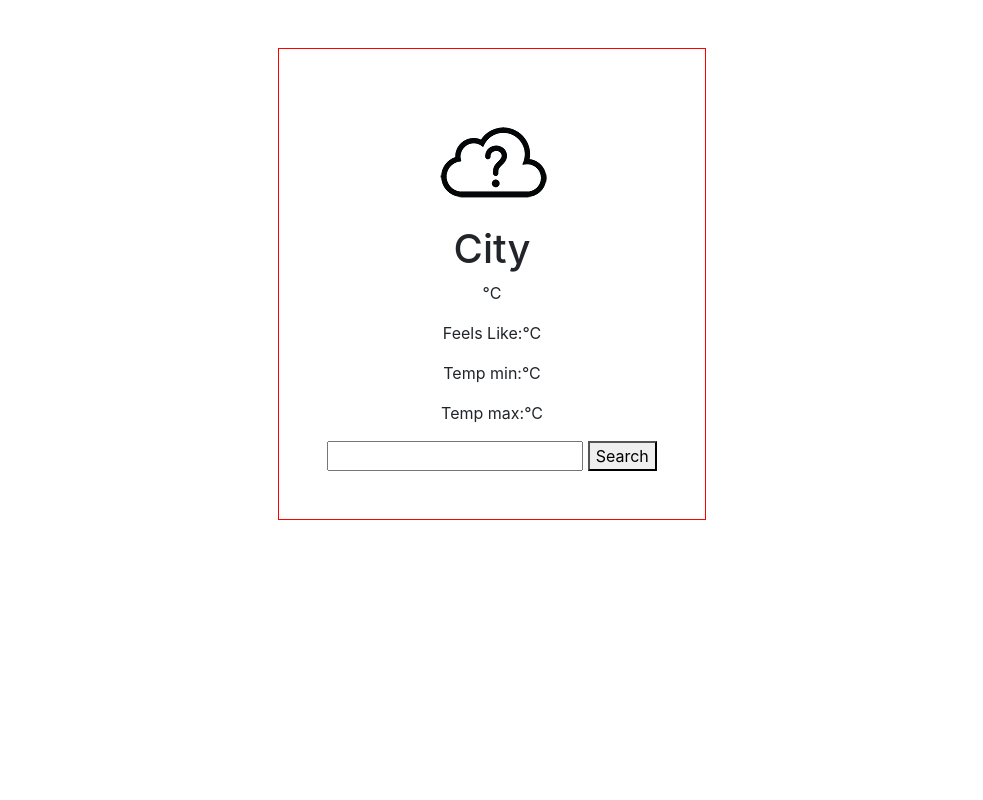
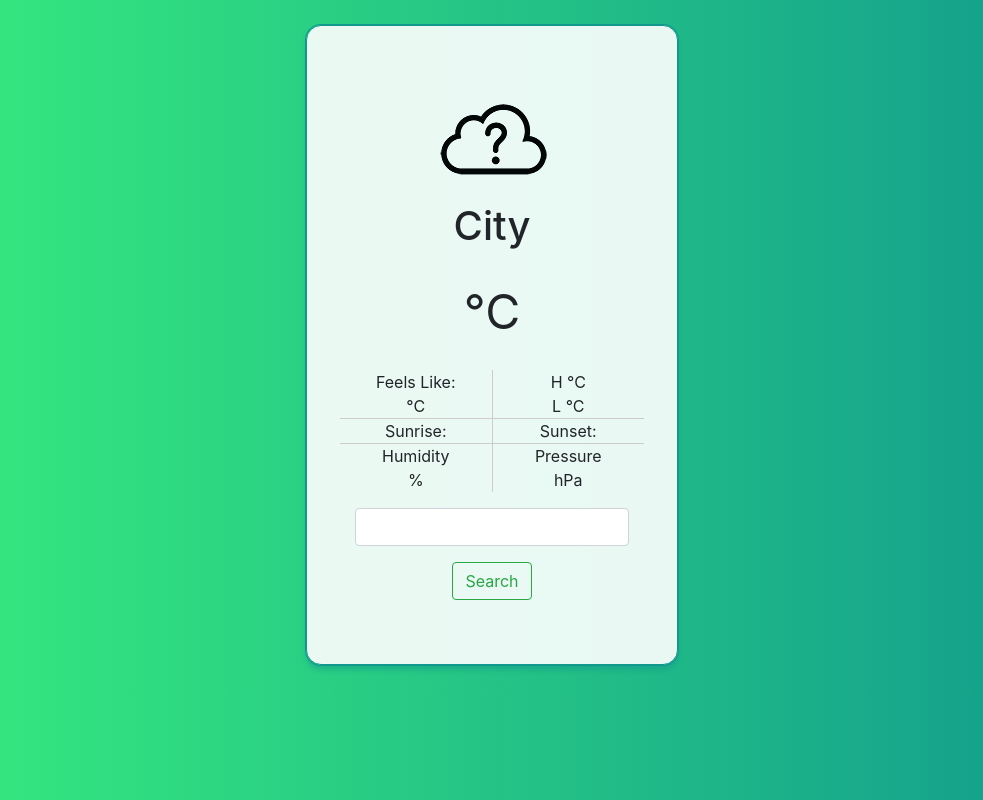
Before and after one commit to fiorelozere/weather-app, a website: page public/index.html in a window 1280 px wide. Shown: the whole page, without its empty margins (148-1131 px from the left). Drawn offline with nearby package versions, Linux system fonts and the light colour scheme.

Commit message:
Added style, fixed minor bugs

```diff
--- a/public/index.html
+++ b/public/index.html
@@ -13,21 +13,61 @@
     <script defer src="script.js"></script>
     <title>Weather App</title>
   </head>
-  <body class="d-flex flex-column justify-content-center align-items-center">
-    <div class="weather-container text-center p-5 m-5">
+  <body class="d-flex flex-column">
+    <div class="weather-container m-auto mt-3 text-center p-5">
       <img id="weather-icon" src="icons/unknown.png" alt="" />
       <h1 id="name"><span id="name-data">City</span></h1>
       <h2 id="main"><span id="main-data"></span></h2>
       <p id="temp"><span id="temp-data"></span> °C</p>
-      <p id="feels-like">Feels Like:<span id="feels-like-data"></span>°C</p>
-      <p id="temp-min">Temp min:<span id="temp-min-data"></span>°C</p>
-      <p id="temp-max">Temp max:<span id="temp-max-data"></span>°C</p>
-      <p id="sunrise"><span id="sunrise-data"></span></p>
-      <p id="sunset"><span id="sunset-data"></span></p>
-      <p id="humidity"><span id="humidity-data"></span></p>
-      <p id="pressure"><span id="pressure-data"></span></p>
-      <input id="find-weather" type="text" />
-      <button type="submit" id="submit-button">Search</button>
+      <div class="detailed-info my-3">
+        <div class="row" style="border-bottom: 1px solid #ccc;">
+          <div class="col m-auto" style="border-right: 1px solid #ccc;">
+            <p class="m-0" id="feels-like">
+              Feels Like: <br /><span id="feels-like-data"></span>°C
+            </p>
+          </div>
+          <div class="col m-auto">
+            <p id="temp-min" class="m-0">
+              H <span id="temp-min-data"></span>°C
+            </p>
+            <p id="temp-max" class="m-0">
+              L <span id="temp-max-data"></span>°C
+            </p>
+          </div>
+        </div>
+        <div class="row" style="border-bottom: 1px solid #ccc;">
+          <div class="col m-auto" style="border-right: 1px solid #ccc;">
+            <p id="sunrise" class="m-0">
+              Sunrise: <br /><span id="sunrise-data"></span>
+            </p>
+          </div>
+          <div class="col m-auto">
+            <p id="sunset" class="m-0">
+              Sunset: <br /><span id="sunset-data"></span>
+            </p>
+          </div>
+        </div>
+        <div class="row">
+          <div class="col" style="border-right: 1px solid #ccc;">
+            <p id="humidity" class="m-0">
+              Humidity <br /><span id="humidity-data"></span> %
+            </p>
+          </div>
+          <div class="col">
+            <p id="pressure" class="m-0">
+              Pressure <br /><span id="pressure-data"> </span> hPa
+            </p>
+          </div>
+        </div>
+      </div>
+      <input class="form-control" id="find-weather" type="text" />
+      <button
+        class="btn btn-outline-success m-3"
+        type="submit"
+        id="submit-button"
+      >
+        Search
+      </button>
     </div>
 
     <script
--- a/public/script.js
+++ b/public/script.js
@@ -24,8 +24,12 @@ getLocation();
 submitButton.addEventListener("click", async () => {
   const weatherInput = document.getElementById("find-weather").value;
   const geoCoords = await getGeoLocation(weatherInput);
-  const weatherData = await getWeatherData(geoCoords);
-  populateWeatherData(weatherData);
+  if (!geoCoords) {
+    alert("Location you searched not found, please try again");
+  } else {
+    const weatherData = await getWeatherData(geoCoords);
+    populateWeatherData(weatherData);
+  }
 });
 
 async function getWeatherData(geoCoords) {
@@ -73,12 +77,16 @@ function populateWeatherData(data) {
   icon.src = `icons/${data.weather[0].icon}.png`;
   city.innerHTML = data.name;
   mainInfo.innerHTML = data.weather[0].main;
-  mainTemp.innerHTML = data.main.temp;
-  feelsLike.innerHTML = data.main.feels_like;
-  minTemp.innerHTML = data.main.temp_min;
-  maxTemp.innerHTML = data.main.temp_max;
-  sunrise.innerHTML = data.sys.sunrise;
-  sunset.innerHTML = data.sys.sunset;
+  mainTemp.innerHTML = Math.round(data.main.temp);
+  feelsLike.innerHTML = Math.round(data.main.feels_like);
+  minTemp.innerHTML = Math.round(data.main.temp_min);
+  maxTemp.innerHTML = Math.round(data.main.temp_max);
+  sunrise.innerHTML = new Date(data.sys.sunrise * 1000).toLocaleTimeString(
+    "it-IT"
+  );
+  sunset.innerHTML = new Date(data.sys.sunset * 1000).toLocaleTimeString(
+    "it-IT"
+  );
   humidity.innerHTML = data.main.humidity;
   pressure.innerHTML = data.main.pressure;
 }
--- a/public/styles.css
+++ b/public/styles.css
@@ -1,3 +1,34 @@
-div {
+/* div {
     border: 1px solid red;
+} */
+
+#temp {
+    font-size: 3rem;
 }
+
+#temp span {
+    font-size: 4rem;
+}
+
+body {
+    background: #11998e;
+    /* fallback for old browsers */
+    background: -webkit-linear-gradient(to right, #38ef7d, #11998e);
+    /* Chrome 10-25, Safari 5.1-6 */
+    background: linear-gradient(to right, #38ef7d, #11998e);
+    /* W3C, IE 10+/ Edge, Firefox 16+, Chrome 26+, Opera 12+, Safari 7+ */
+
+}
+
+
+.weather-container {
+    min-width: 280px;
+    min-height: 540px;
+    max-width: 480px;
+    margin-top: 25px !important;
+    margin-bottom: 25px !important;
+    border-radius: 15px;
+    background-color: rgba(255, 255, 255, 0.90);
+    border: 1px solid #11998e;
+    box-shadow: 0 5px 5px 0 rgba(17, 153, 142, 0.5), 0 0 0 1px rgb(17, 153, 142);
+}
--- a/server.js
+++ b/server.js
@@ -46,6 +46,9 @@ app.post("/geolocation/", async (req, res) => {
     })
     .catch((error) => {
       console.log(error);
+      res.status(404).json({
+        error: "Location not found",
+      });
     });
 });
 
```
